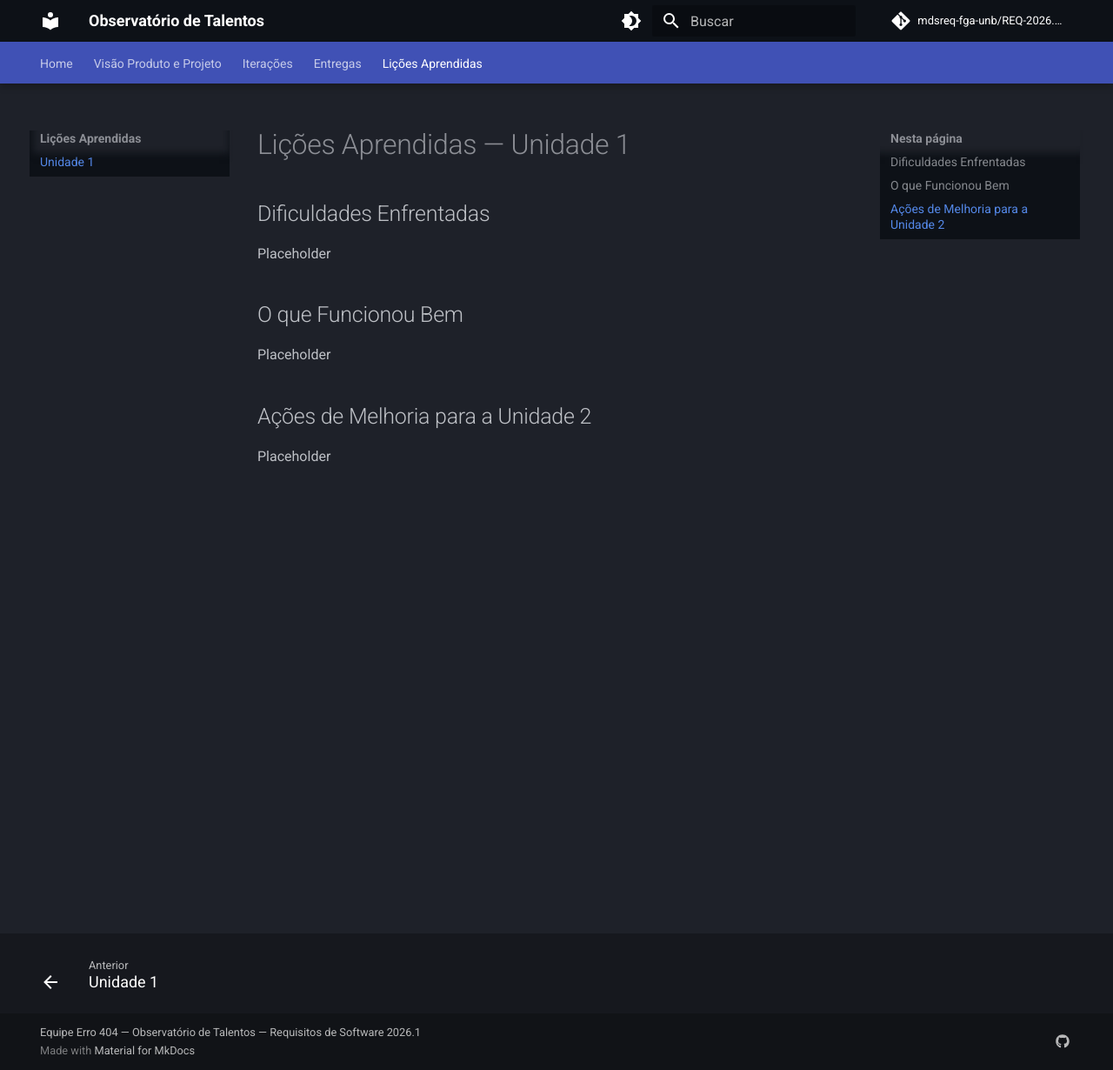
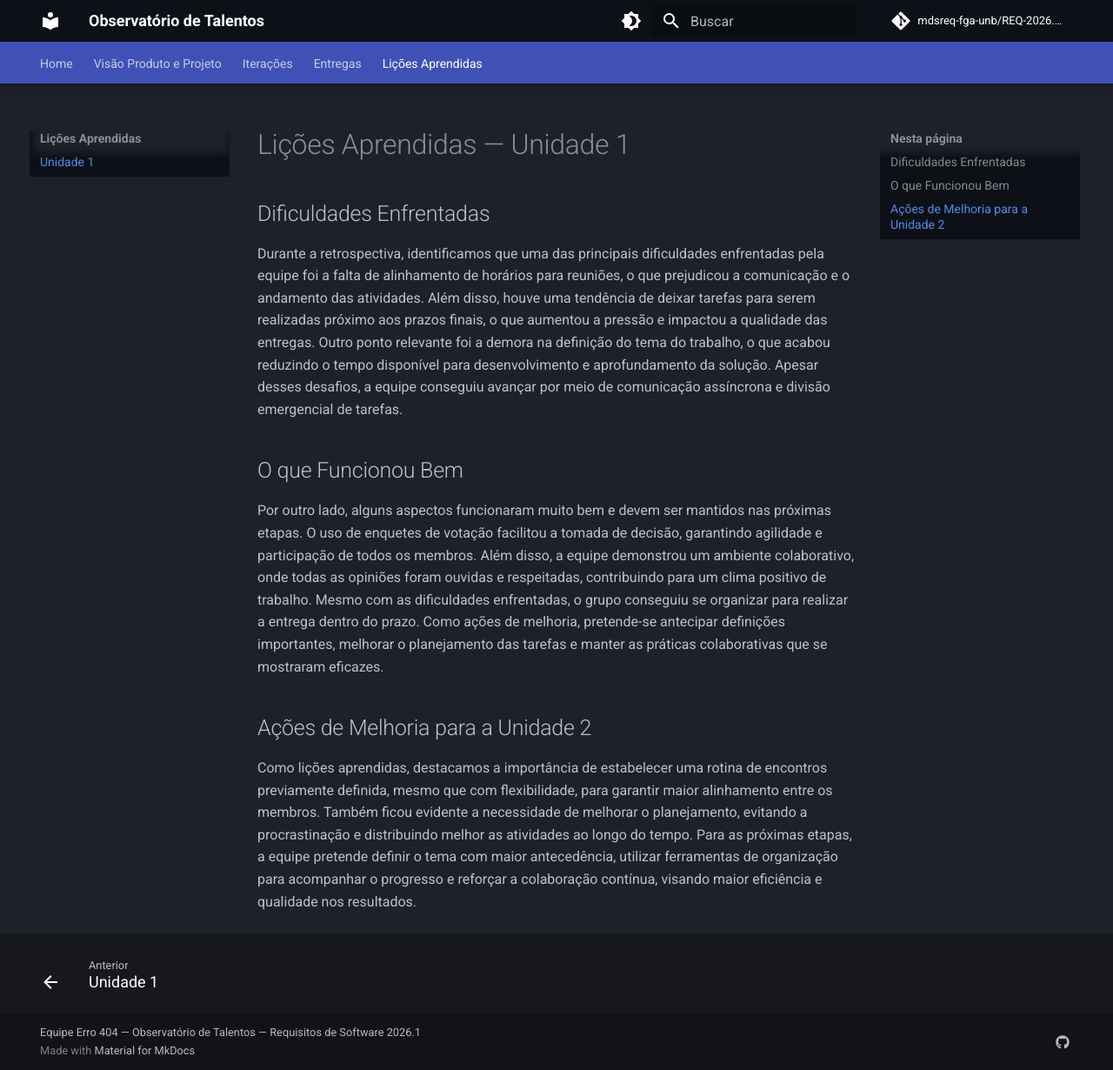
Before and after one commit to mdsreq-fga-unb/REQ-2026.1-T02-ObservatorioJovensTalentos, an MkDocs documentation site: the page built from docs/licoes-aprendidas/unidade-1.md, in a window 1280 px wide and 1230 px high. Shown: the whole window at 87% size. Built offline with MkDocs 1.6.1 and Material for MkDocs 9.7.7, drawn with Linux system fonts in a browser that asks for light colours.

Commit message:
Update lessons learned for Unit 1
Documented challenges faced and improvements for future units, emphasizing communication and planning.

```diff
--- a/docs/licoes-aprendidas/unidade-1.md
+++ b/docs/licoes-aprendidas/unidade-1.md
@@ -1,13 +1,12 @@
 # Lições Aprendidas — Unidade 1
 
 ## Dificuldades Enfrentadas
-
-Placeholder
+Durante a retrospectiva, identificamos que uma das principais dificuldades enfrentadas pela equipe foi a falta de alinhamento de horários para reuniões, o que prejudicou a comunicação e o andamento das atividades. Além disso, houve uma tendência de deixar tarefas para serem realizadas próximo aos prazos finais, o que aumentou a pressão e impactou a qualidade das entregas. Outro ponto relevante foi a demora na definição do tema do trabalho, o que acabou reduzindo o tempo disponível para desenvolvimento e aprofundamento da solução. Apesar desses desafios, a equipe conseguiu avançar por meio de comunicação assíncrona e divisão emergencial de tarefas.
 
 ## O que Funcionou Bem
 
-Placeholder
+Por outro lado, alguns aspectos funcionaram muito bem e devem ser mantidos nas próximas etapas. O uso de enquetes de votação facilitou a tomada de decisão, garantindo agilidade e participação de todos os membros. Além disso, a equipe demonstrou um ambiente colaborativo, onde todas as opiniões foram ouvidas e respeitadas, contribuindo para um clima positivo de trabalho. Mesmo com as dificuldades enfrentadas, o grupo conseguiu se organizar para realizar a entrega dentro do prazo. Como ações de melhoria, pretende-se antecipar definições importantes, melhorar o planejamento das tarefas e manter as práticas colaborativas que se mostraram eficazes.
 
 ## Ações de Melhoria para a Unidade 2
 
-Placeholder
+Como lições aprendidas, destacamos a importância de estabelecer uma rotina de encontros previamente definida, mesmo que com flexibilidade, para garantir maior alinhamento entre os membros. Também ficou evidente a necessidade de melhorar o planejamento, evitando a procrastinação e distribuindo melhor as atividades ao longo do tempo. Para as próximas etapas, a equipe pretende definir o tema com maior antecedência, utilizar ferramentas de organização para acompanhar o progresso e reforçar a colaboração contínua, visando maior eficiência e qualidade nos resultados.
```
